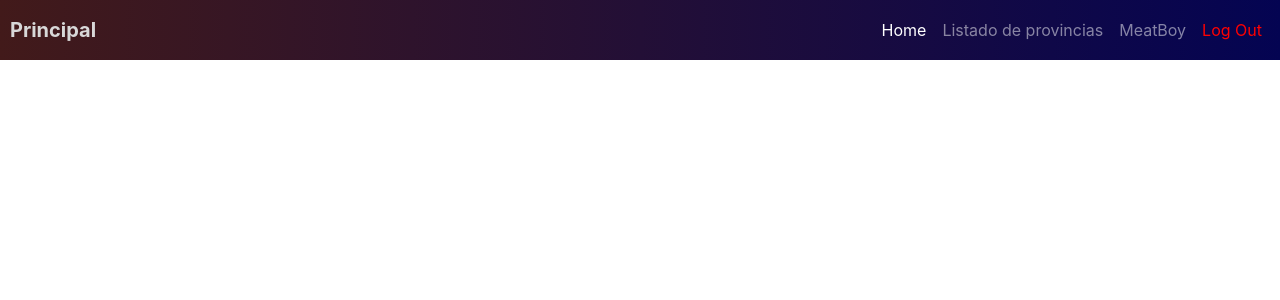
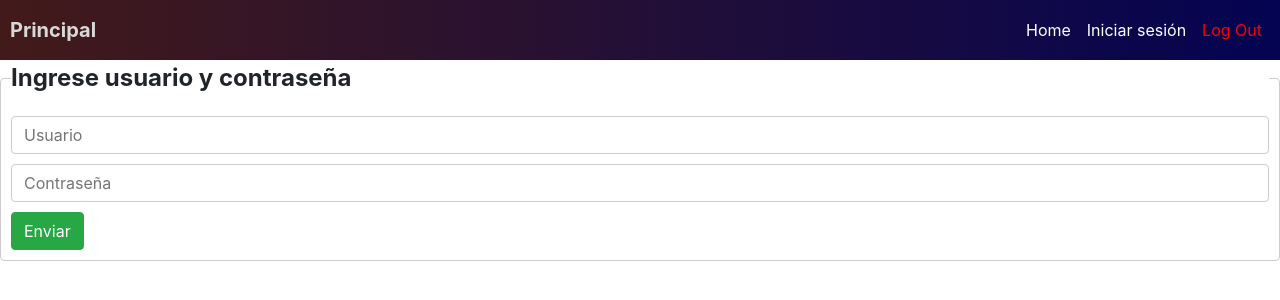
Before and after one commit to nbritos/DSWEB-IFTS11-AngularSPA, an Angular app: page /usuarios/ingresar in a window 1280 px wide. Before the commit this address led to /. Shown: the top 300 px of the page. Built offline with nearby package versions, Linux system fonts and the light colour scheme.

Commit message:
front con login, falta traer provincias

```diff
--- a/src/app/app-routing.module.ts
+++ b/src/app/app-routing.module.ts
@@ -5,6 +5,7 @@ import { SmbComponent } from './components/smb/smb.component';
 
 import { AuthGuard } from './auth.guard';
 import { HomeComponent } from './components/home/home.component';
+import { UsuariosIngresarComponent } from './components/usuarios-ingresar/usuarios-ingresar.component';
 // import { UsuarioIngresarComponent } from './components/usuario-ingresar/usuario-ingresar.component';
 
 const routes: Routes = [
@@ -28,6 +29,10 @@ const routes: Routes = [
   {
     path: 'smb',
     component: SmbComponent
+  },
+  {
+    path: 'usuarios/ingresar',
+    component: UsuariosIngresarComponent
   }
 ];
 
--- a/src/app/app.module.ts
+++ b/src/app/app.module.ts
@@ -11,6 +11,7 @@ import { NavigationComponent } from './components/navigation/navigation.componen
 import { ProvinciaService } from './services/provincia.service';
 import { SmbComponent } from './components/smb/smb.component';
 import { HttpClientModule } from '@angular/common/http';
+import { UsuariosIngresarComponent } from './components/usuarios-ingresar/usuarios-ingresar.component';
 
 
 @NgModule({
@@ -19,7 +20,8 @@ import { HttpClientModule } from '@angular/common/http';
     TrescopasComponent,
     HomeComponent,
     NavigationComponent,
-    SmbComponent
+    SmbComponent,
+    UsuariosIngresarComponent
       ],
   imports: [
     BrowserModule,
--- a/src/app/auth.guard.ts
+++ b/src/app/auth.guard.ts
@@ -16,7 +16,7 @@ export class AuthGuard implements CanActivate {
 
   canActivate() {
     if (this.authService.isLoggedIn()) { return true }
-    this.router.navigate(['smb']);
+    this.router.navigate(['usuarios/ingresar']);
     return false;
   }
 }
--- a/src/app/components/navigation/navigation.component.html
+++ b/src/app/components/navigation/navigation.component.html
@@ -9,11 +9,11 @@
             <li class="nav-item active">
                 <a class="nav-link" routerLink="home">Home<span class="sr-only">(current)</span></a>
             </li>
+            <li class="nav-item active">
+                <a class="nav-link" routerLink="usuarios/ingresar">Iniciar sesión<span class="sr-only">(current)</span></a>
+            </li>
             <li class="nav-item " *ngIf="accesoProvincias()">
                 <a class="nav-link" routerLink='trescopas'>Listado de provincias</a>
-            </li>
-            <li class="nav-item ">
-                <a class="nav-link" routerLink="/smb" (click)="smbAyuda()">MeatBoy</a>
             </li>
             <li class="nav-item active">
                 <a class="nav-link" id="logout" (click)="logOut()">Log Out</a>
--- a/src/app/components/navigation/navigation.component.ts
+++ b/src/app/components/navigation/navigation.component.ts
@@ -1,4 +1,4 @@
-import { Component } from '@angular/core';
+import { Component, OnInit } from '@angular/core';
 import { ProvinciaService } from 'src/app/services/provincia.service';
 import { Router } from '@angular/router';
 import { UsuariosService } from 'src/app/services/usuarios.service';
@@ -8,21 +8,15 @@ import { UsuariosService } from 'src/app/services/usuarios.service';
   templateUrl: './navigation.component.html',
   styleUrls: ['./navigation.component.css']
 })
-export class NavigationComponent {
+export class NavigationComponent implements OnInit {
 
   constructor(private usuarioService: UsuariosService, private router: Router) {
-    this.usuarioService.setToken();
+    // this.usuarioService.setToken;
     // this.usuarioService.isLoggedIn();
   }
 
-
   accesoProvincias(): boolean {
     return this.usuarioService.isLoggedIn();
-  }
-
-  smbAyuda(): void {
-    console.log('smb');
-    this.usuarioService.setToken();
   }
 
   logOut() {
@@ -31,4 +25,7 @@ export class NavigationComponent {
     this.router.navigate(['home']);
   }
 
+  ngOnInit(): void {
+
+  }
 }
--- /dev/null
+++ b/src/app/components/usuarios-ingresar/usuarios-ingresar.component.css
@@ -0,0 +1,32 @@
+fieldset {
+    margin-bottom: 20px;
+    border: 1px solid #ccc;
+    border-radius: 4px;
+    padding: 10px;
+}
+
+legend {
+    font-weight: bold;
+    margin-bottom: 10px;
+}
+
+input[type="text"], input[type="password"] {
+    margin-bottom: 10px;
+    padding: 6px 12px;
+    width: 100%;
+    border: 1px solid #ccc;
+    border-radius: 4px;
+    box-sizing: border-box;
+}
+
+[ngIf] {
+    margin-top: 10px;
+}
+
+.revelar-message {
+    margin-top: 10px;
+    padding: 6px;
+    background-color: #f2f2f2;
+    border: 1px solid #ccc;
+    border-radius: 4px;
+}
--- /dev/null
+++ b/src/app/components/usuarios-ingresar/usuarios-ingresar.component.html
@@ -0,0 +1,11 @@
+<form (submit)="ingresar()" method="post" *ngIf="!revelar">
+    <fieldset>
+        <legend>Ingrese usuario y contraseña</legend>
+        <input (focus)="limpiarUsuario()" type="text" [(ngModel)]="nuevo.nombre" name="nuevo.nombre" placeholder="Usuario">
+        <input (focus)="limpiarPassword()" type="password" [(ngModel)]="nuevo.password" name="nuevo.password" placeholder="Contraseña">
+        <button (click)="validarCampos()" class="btn btn-success">Enviar</button>
+    </fieldset>
+</form>
+<div *ngIf="revelar">
+    Usuario y/o contraseña incorrectos <button (click)="reintentar()" class="btn btn-success">Reintentar</button>
+</div>
--- /dev/null
+++ b/src/app/components/usuarios-ingresar/usuarios-ingresar.component.ts
@@ -0,0 +1,66 @@
+import { Component, OnInit } from '@angular/core';
+import { Router } from '@angular/router';
+import { Usuario } from 'src/app/models/usuarioModel';
+import { UsuariosService } from 'src/app/services/usuarios.service';
+
+@Component({
+  selector: 'app-usuarios-ingresar',
+  templateUrl: './usuarios-ingresar.component.html',
+  styleUrls: ['./usuarios-ingresar.component.css']
+})
+export class UsuariosIngresarComponent implements OnInit {
+
+  nuevo: Usuario = {};
+  revelar: boolean = false;//permite mostrar u ocultar formulario y mensaje de error.
+
+  //onstructor inicializa el servicio, el enrutador y los campos necesarios para sesion.
+  constructor(private usuariosService: UsuariosService, private router: Router) {
+    this.nuevo.nombre = "";
+    this.nuevo.password = "";
+  }
+
+  limpiarUsuario() {
+    this.nuevo.nombre = "";
+  }
+
+  limpiarPassword() {
+    this.nuevo.password = "";
+  }
+
+  //Valida haciendo login en el back-end
+  validarCampos(): boolean {
+    console.log("Validando sesion");
+    console.log(this.nuevo);
+    this.usuariosService.loginUsuario(this.nuevo).subscribe(
+      (res: any) => {
+        console.log(res);
+        if (res.login == "ok") {
+          console.log("Login exitoso");
+          //this.usuariosService.setToken();
+          this.usuariosService.setToken(res.token);
+          this.router.navigate(['usuarios/home']);
+        }
+      }
+    );
+    this.revelar = true;
+    return false;
+  }
+
+  //Al dar click en el mensaje de error, lo oculta y vuelve a mostrar el formulario.
+  reintentar() {
+    this.revelar = false;
+  }
+
+  //Ingresar vuelve a setear el token para que el guardian lo vea
+  //Tambien redirige al home.
+
+  ingresar() {
+    console.log("Iniciando sesion");
+    //this.usuariosService.setToken();
+    this.router.navigate(['usuarios/home']);
+  }
+
+  ngOnInit(): void {
+  }
+
+}
--- a/src/app/services/usuarios.service.ts
+++ b/src/app/services/usuarios.service.ts
@@ -1,5 +1,6 @@
 import { Injectable } from '@angular/core';
 import { Usuario } from '../models/usuarioModel';
+import { HttpClient } from '@angular/common/http';
 
 @Injectable({
   providedIn: 'root'
@@ -9,7 +10,7 @@ export class UsuariosService {
   API_URI = 'http://localhost:3000/user';
   usuarios: Usuario[];
 
-  constructor(/*private http: HttpClient*/) {
+  constructor(private http: HttpClient) {
     this.usuarios = [{
       "id": "1",
       "nombre": "Pedro",
@@ -50,13 +51,16 @@ export class UsuariosService {
     //Las variables salen pintadas de otro color diferente del de texto
     //return this.http.get(`${this.API_URI}/list`);
     //si no funciona usar
-    //return this.http.get(this.API_URI+'/list');
-    return this.usuarios;
+    return this.http.get(this.API_URI+'/list');
+    // return this.usuarios;
   }
 
-  setToken() {
-    //localStorage.setItem('token',result.token);
-    localStorage.setItem('token', 'LogInOK');
+  loginUsuario(usuario:Usuario){
+    return this.http.post(`${this.API_URI}/login/`,usuario);
+  }
+
+  setToken(token:string){
+    localStorage.setItem('token',token);
   }
 
   getToken() {//Obtenemos el token que despues enviara el interceptor x cada req
@@ -72,17 +76,17 @@ export class UsuariosService {
     localStorage.removeItem('token');
   }
 
-  userExists(nombre: string, password: string): boolean {
+  // userExists(nombre: string, password: string): boolean {
 
-    for (let i = 0; i < this.usuarios.length; i++) {
-      if (nombre == this.usuarios[i].nombre && password == this.usuarios[i].password) {
-        localStorage.setItem("Rol", JSON.stringify(this.usuarios[i].rol));
-        if(this.usuarios[i].rol=='admin'){
-          this.adminStorage=true;
-        }
-        return true;
-      }
-    } return false;
-  }
+  //   for (let i = 0; i < this.usuarios.length; i++) {
+  //     if (nombre == this.usuarios[i].nombre && password == this.usuarios[i].password) {
+  //       localStorage.setItem("Rol", JSON.stringify(this.usuarios[i].rol));
+  //       if(this.usuarios[i].rol=='admin'){
+  //         this.adminStorage=true;
+  //       }
+  //       return true;
+  //     }
+  //   } return false;
+  // }
 
 }
```
